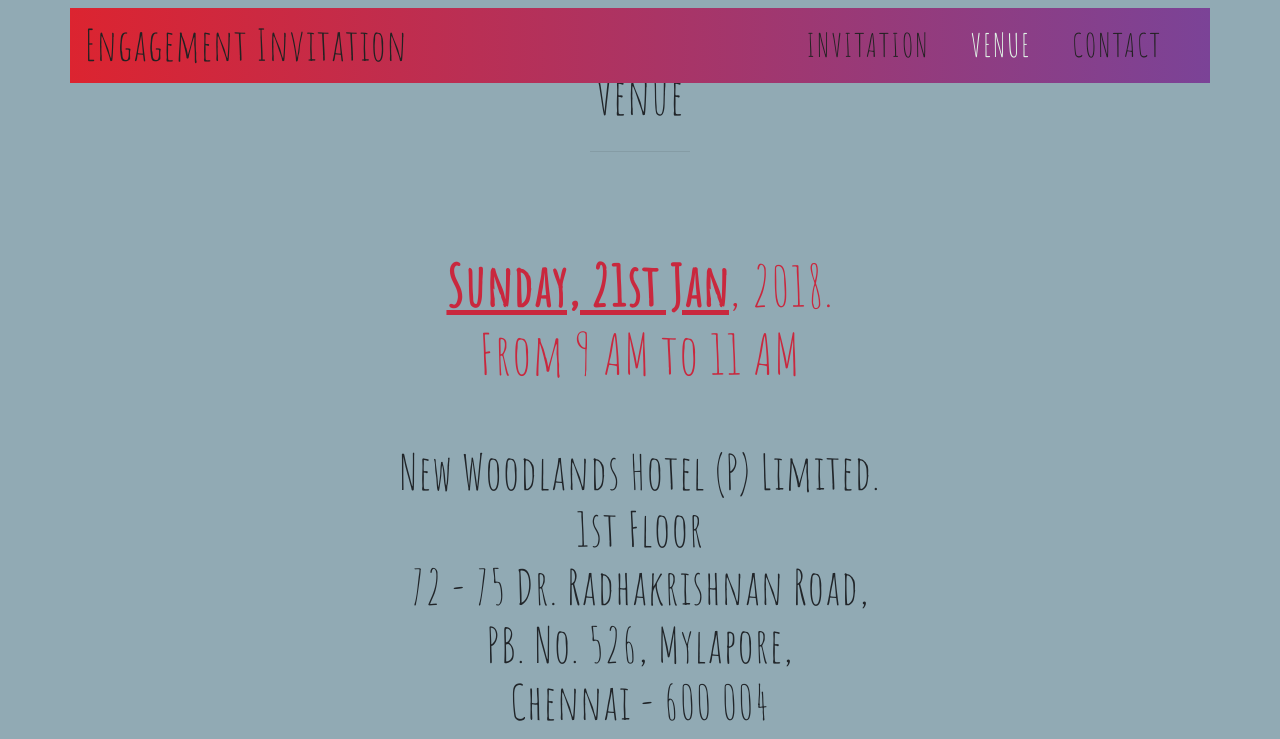
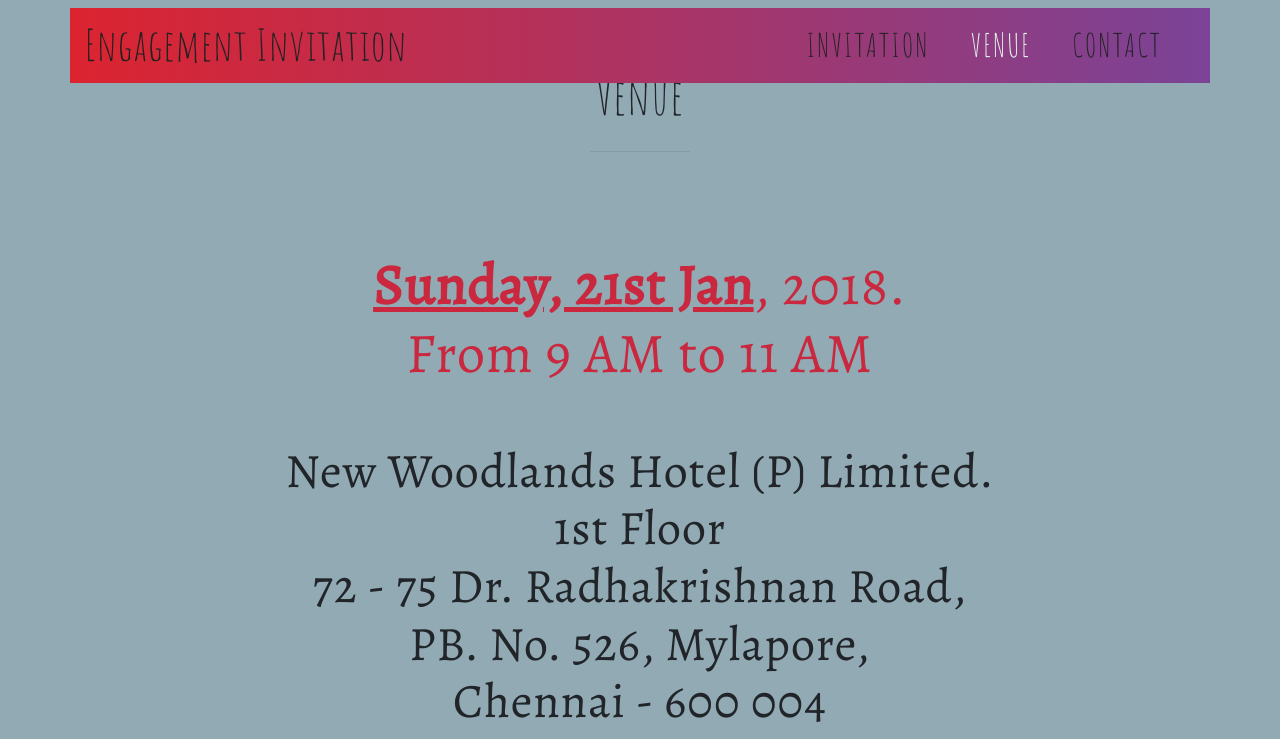
Before and after one commit to kaizer1v/kaizer1v.github.io, a Jekyll site: the page vilasini-mani/index.html, which Jekyll copies as it is, in a window 1280 px wide and 1400 px high, scrolled down 1740 px. Shown: the top 739 px of the window. Built offline with Jekyll 4.4.1, drawn with Linux system fonts in a browser that asks for light colours; nearby versions of some CDN libraries; some web fonts are replaced; comment, search, counter and statistics services are not loaded; grey boxes are pictures that could not be loaded.

Commit message:
new font change for content

```diff
--- a/vilasini-mani/css/new-age2.css
+++ b/vilasini-mani/css/new-age2.css
@@ -54,6 +54,10 @@
 
 section h2 {
   font-size: 50px;
+}
+
+section h3 {
+  font-family: 'Alegreya', serif;
 }
 
 .cursive {
--- a/vilasini-mani/index.html
+++ b/vilasini-mani/index.html
@@ -16,6 +16,7 @@
   <link href="https://fonts.googleapis.com/css?family=Amatic+SC" rel="stylesheet">
   <link href="https://fonts.googleapis.com/css?family=Cookie" rel="stylesheet">
   <link href="https://fonts.googleapis.com/css?family=Herr+Von+Muellerhoff" rel="stylesheet">
+  <link href="https://fonts.googleapis.com/css?family=Alegreya" rel="stylesheet">
   <!-- Plugin CSS -->
   <link rel="stylesheet" href="device-mockups/device-mockups.min.css">
   <!-- Custom styles for this template -->
```
